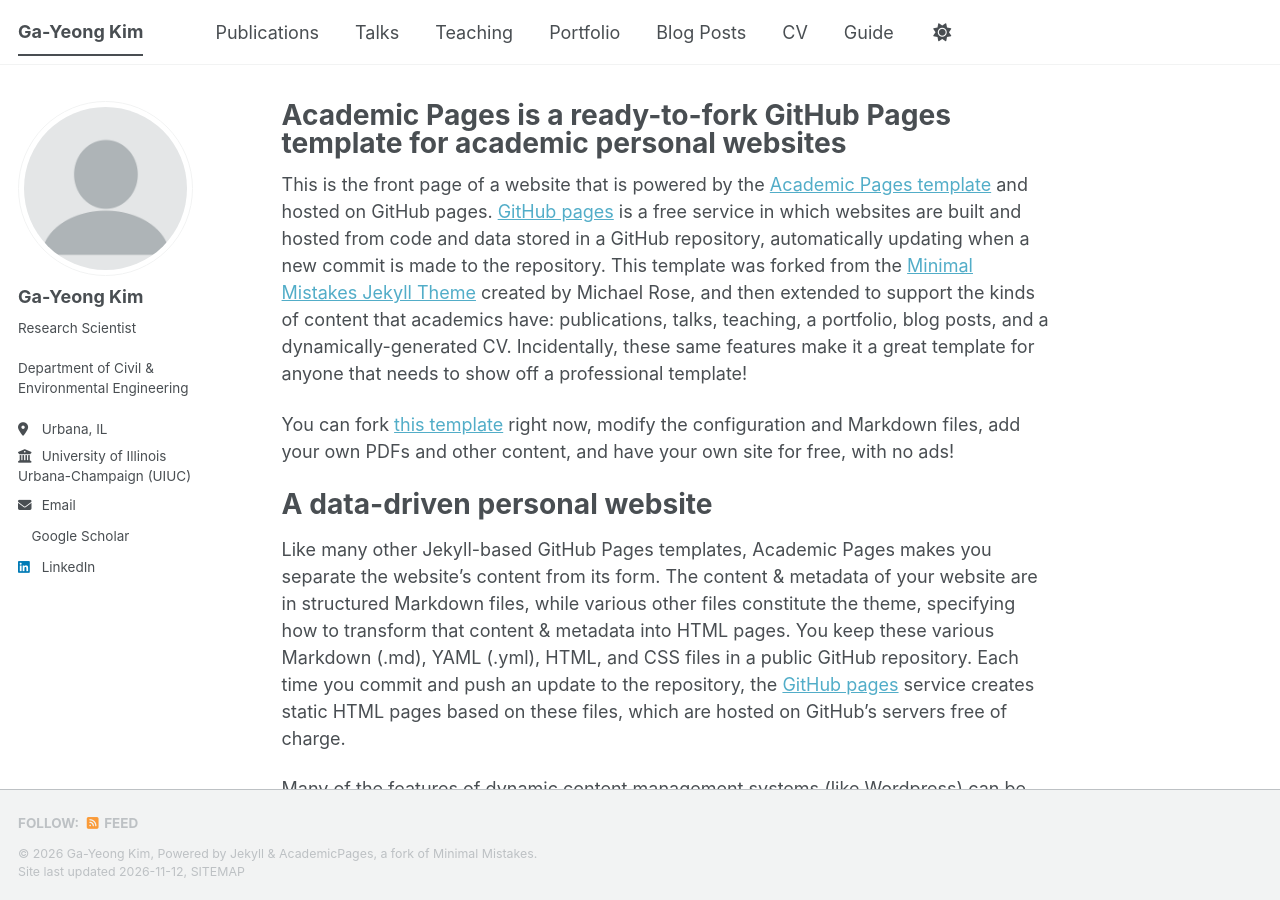
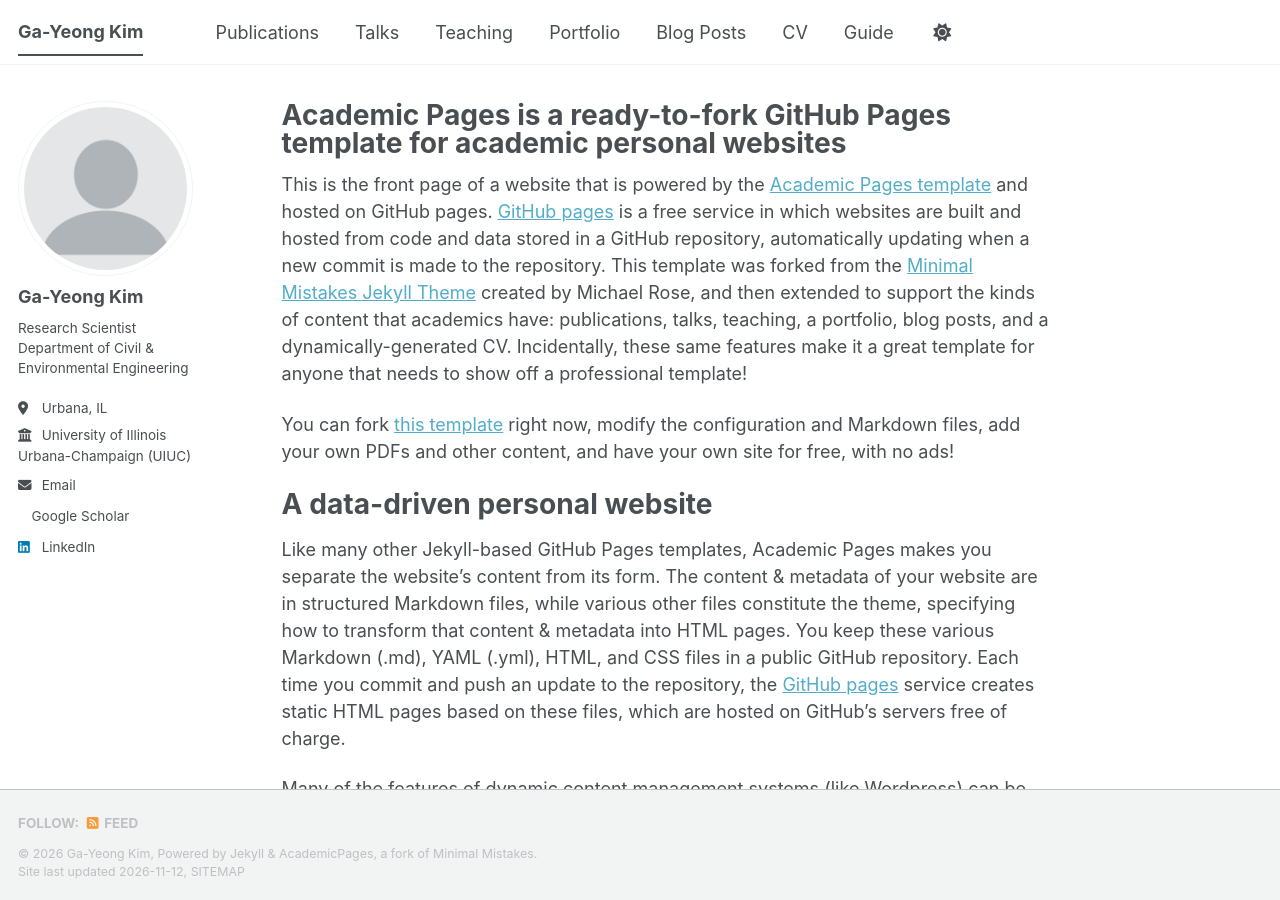
Before and after one commit to gayeongkim/gayeongkim.github.io, a Jekyll site: the page built from _pages/about.md, in a window 1280 px wide and 900 px high. Built offline with Jekyll 4.4.1, drawn with Linux system fonts in a browser that asks for light colours; a script bundle is joined from its source files by our own code; a style sheet for code colours, icons or effects is not loaded.

```diff
--- a/_config.yml
+++ b/_config.yml
@@ -26,7 +26,7 @@ author:
   avatar           : "profile.png"
   name             : "Ga-Yeong Kim"
   pronouns         : # example: "she/her"
-  bio              : "Research Scientist<br><br>Department of Civil & <br>Environmental Engineering"
+  bio              : "Research Scientist<br>Department of Civil & <br>Environmental Engineering"
   location         : "Urbana, IL"
   employer         : "University of Illinois Urbana-Champaign (UIUC)"
   uri              : # URL
```
